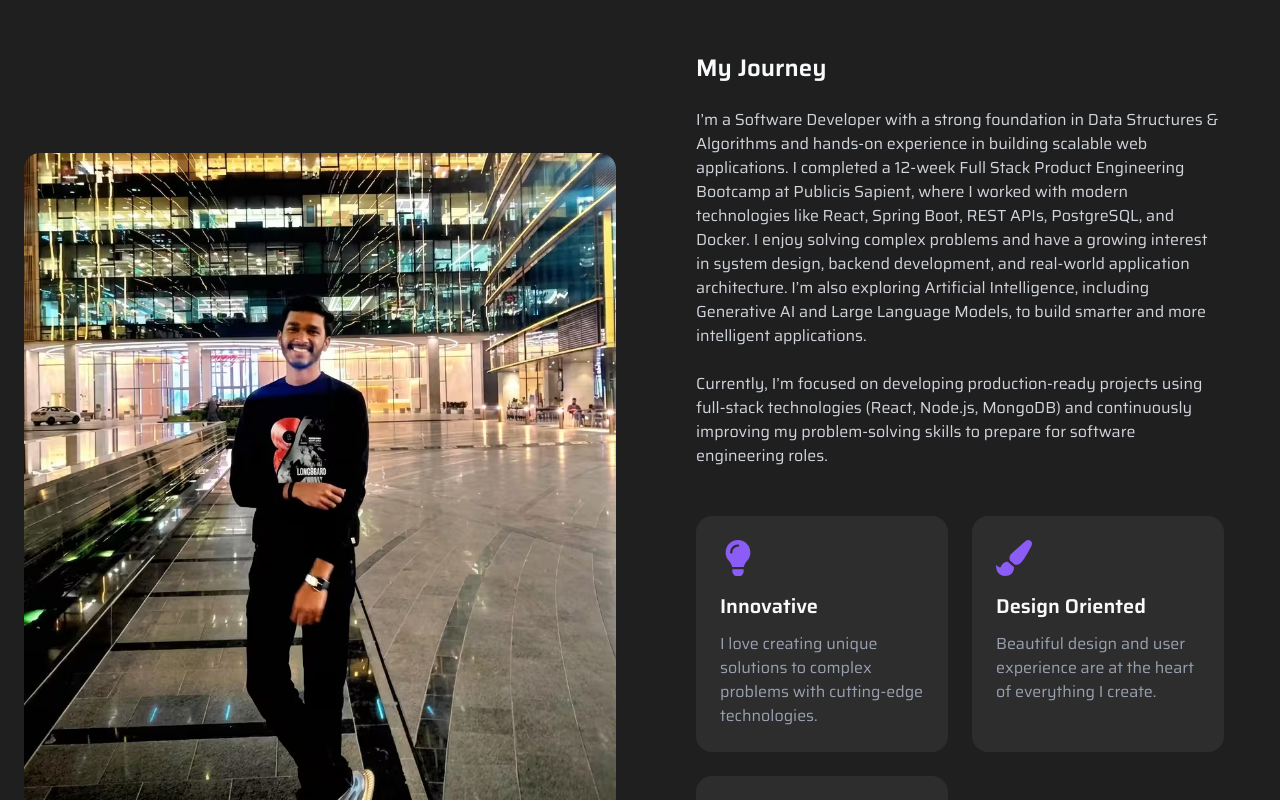
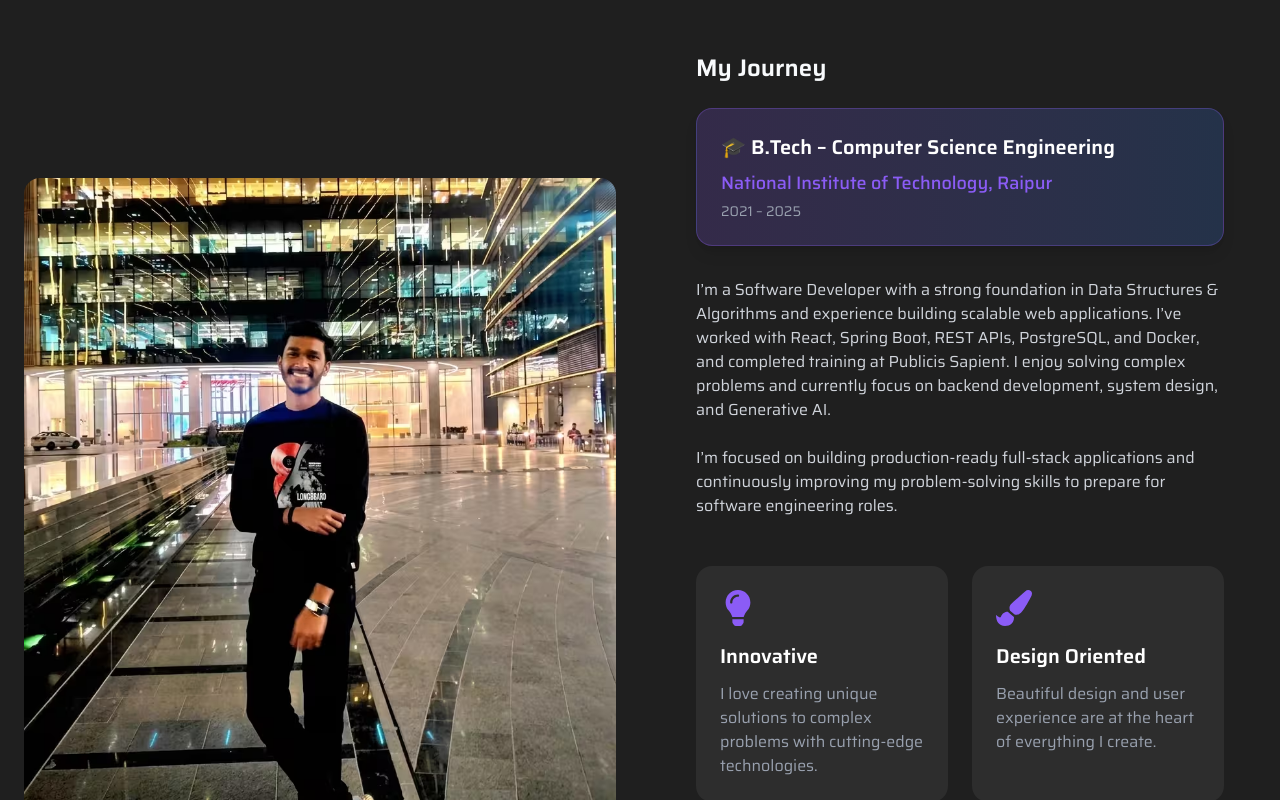
Before and after one commit to Omesh9227/protfolio-omesh, a React (Vite) app: page / in a window 1280 px wide. Shown: the part 1000-1800 px from the top of the page. Built offline with nearby package versions, Linux system fonts and the light colour scheme; the HTML template or start-up script is replaced by a standard one.

Commit message:
Updated About.jsx file

```diff
--- a/src/components/About.jsx
+++ b/src/components/About.jsx
@@ -5,77 +5,103 @@ import { assets, aboutInfo } from '../assets/assets'
 const About = () => {
   return (
     <motion.div
-    initial={{opacity:0, y:50}}
-    whileInView={{opacity:1, y:0}}
-    transition={{duration: 0.6, ease: 'easeOut'}}
-    viewport={{once: true}}
+      initial={{ opacity: 0, y: 50 }}
+      whileInView={{ opacity: 1, y: 0 }}
+      transition={{ duration: 0.6, ease: 'easeOut' }}
+      viewport={{ once: true }}
       id='about'
       className='py-20 bg-dark-200'
     >
-        <div className='container mx-0 px-6'>
+      <div className='container mx-auto px-6'>
+
         {/* Heading */}
-            <h2 className='text-3xl font-bold text-center mb-4'>About
-                <span className='text-purple'> Me</span>
+        <h2 className='text-3xl font-bold text-center mb-4'>
+          About <span className='text-purple'>Me</span>
         </h2>
-            <p className='text-gray-400 text-center max-w-2xl mx-auto mb-16'>Get to know about my background and passion</p>
 
-            {/* image + my journey */}
+        <p className='text-gray-400 text-center max-w-2xl mx-auto mb-16'>
+          Get to know about my background and passion
+        </p>
+
+        {/* image + content */}
         <div className='flex flex-col md:flex-row items-center gap-12'>
-                {/* image */}
+
+          {/* IMAGE */}
           <div className='md:w-1/2 rounded-2xl overflow-hidden'>
             <motion.img
-                        initial={{opacity: 0, y: 50}}
-                        whileInView={{opacity: 1, y: 0}}
-                        transition={{duration: 0.9, ease: 'easeOut'}}
-                        viewport={{once: false, amount: 0.2}}
+              initial={{ opacity: 0, y: 50 }}
+              whileInView={{ opacity: 1, y: 0 }}
+              transition={{ duration: 0.9, ease: 'easeOut' }}
+              viewport={{ once: false, amount: 0.2 }}
               className='w-full h-full object-cover'
-                        src={assets.profileImg} alt="Profile" />
+              src={assets.profileImg}
+              alt="Profile"
+            />
           </div>
-                {/* Text content */}
+
+          {/* TEXT */}
           <motion.div
-                initial={{opacity:0, y:50}}
-                whileInView={{opacity:1, y:0}}
-                transition={{duration: 0.9, ease: 'easeOut'}}
-                viewport={{once: false, amount:0.2}}
+            initial={{ opacity: 0, y: 50 }}
+            whileInView={{ opacity: 1, y: 0 }}
+            transition={{ duration: 0.9, ease: 'easeOut' }}
+            viewport={{ once: false, amount: 0.2 }}
             className='md:w-1/2'
           >
             <div className='rounded-2xl p-8'>
+
               <h3 className='text-2xl font-semibold mb-6'>My Journey</h3>
 
+              {/* 🎓 EDUCATION HIGHLIGHT */}
+              <div className="mb-8 p-6 rounded-2xl bg-gradient-to-r from-purple/20 to-blue/20 border border-purple/30 shadow-lg hover:shadow-purple/30 transition duration-300">
+
+                <h3 className="text-xl font-semibold text-white mb-2">
+                  🎓 B.Tech – Computer Science Engineering
+                </h3>
+
+                <p className="text-purple text-lg font-medium">
+                  National Institute of Technology, Raipur
+                </p>
+
+                <p className="text-gray-400 text-sm mt-1">
+                  2021 – 2025
+                </p>
+
+              </div>
+
+              {/* TEXT */}
                 <p className='text-gray-300 mb-6'>
-                        I’m a Software Developer with a strong foundation in Data Structures & Algorithms and hands-on experience in building scalable web applications. I completed a 12-week Full Stack Product Engineering Bootcamp at Publicis Sapient, where I worked with modern technologies like React, Spring Boot, REST APIs, PostgreSQL, and Docker.
-                        I enjoy solving complex problems and have a growing interest in system design, backend development, and real-world application architecture. I’m also exploring Artificial Intelligence, including Generative AI and Large Language Models, to build smarter and more intelligent applications.
-
+                I’m a Software Developer with a strong foundation in Data Structures & Algorithms and experience building scalable web applications. I’ve worked with React, Spring Boot, REST APIs, PostgreSQL, and Docker, and completed training at Publicis Sapient. I enjoy solving complex problems and currently focus on backend development, system design, and Generative AI.
                 </p>
 
                 <p className='text-gray-300 mb-12'>
-                        Currently, I’m focused on developing production-ready projects using full-stack technologies (React, Node.js, MongoDB) and continuously improving my problem-solving skills to prepare for software engineering roles.
+                I’m focused on building production-ready full-stack applications and continuously improving my problem-solving skills to prepare for software engineering roles.
                 </p>
 
-                        {/* Cards */}
+              {/* CARDS */}
               <div className='grid grid-cols-1 md:grid-cols-2 gap-6'>
-                            {
-                                aboutInfo.map((data, index)=>(
-                                    <div key={index} className='bg-dark-300
-                                        rounded-2xl p-6 transition-transform
-                                        duration-300 hover:-translate-y-2
-                                        cursor-pointer'>
-                                            <div className='text-purple text-4xl
-                                            mb-4'>
+                {aboutInfo.map((data, index) => (
+                  <div
+                    key={index}
+                    className='bg-dark-300 rounded-2xl p-6 transition-transform duration-300 hover:-translate-y-2 cursor-pointer hover:shadow-purple/20'
+                  >
+                    <div className='text-purple text-4xl mb-4'>
                       <data.icon />
                     </div>
-                                            <h3 className='text-xl font-semibold mb-3'>{data.title}</h3>
-                                            <p className='text-gray-400'>{data.description}</p>
+                    <h3 className='text-xl font-semibold mb-3 text-white'>
+                      {data.title}
+                    </h3>
+                    <p className='text-gray-400'>
+                      {data.description}
+                    </p>
                   </div>
-                                ))
-                            }
+                ))}
               </div>
 
             </div>
           </motion.div>
+
         </div>
       </div>
-
     </motion.div>
   )
 }
```
Lines whose indentation alone changed are shown as unchanged.
